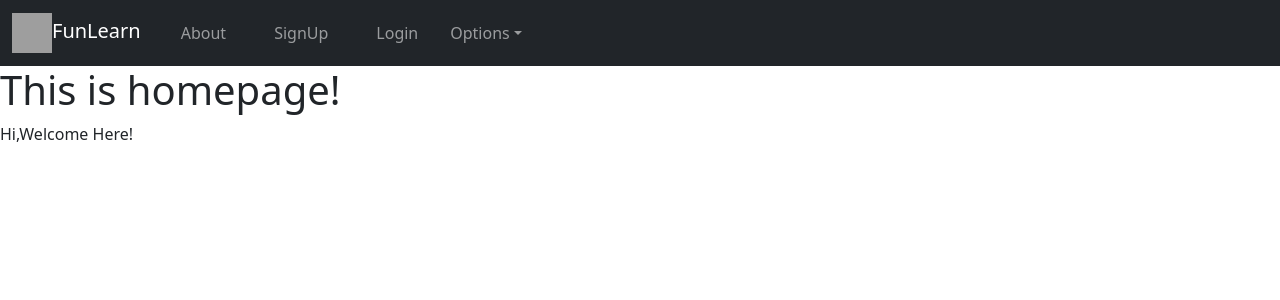
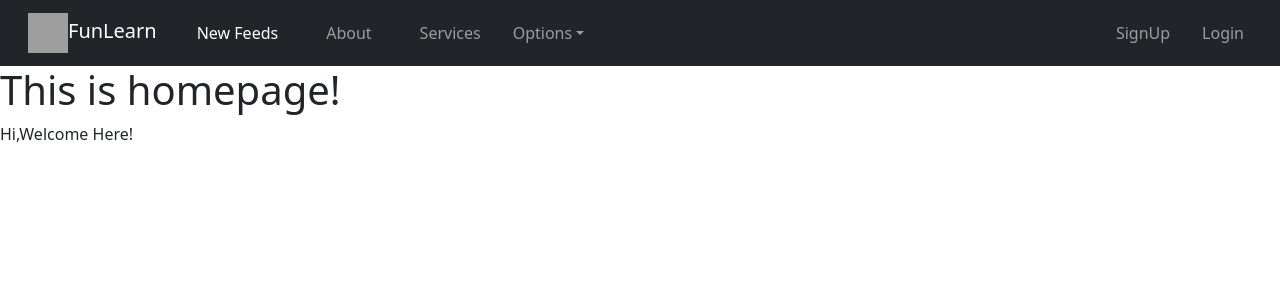
Before and after one commit to Barungit/Blog-App-FrontEnd, a React (Create React App) app: page / in a window 1280 px wide. Shown: the top 300 px of the page. Built offline with nearby package versions, Linux system fonts and the light colour scheme; grey boxes are pictures that could not be loaded.

Commit message:
Login Complete

```diff
--- a/src/App.js
+++ b/src/App.js
@@ -1,12 +1,11 @@
 import 'bootstrap/dist/css/bootstrap.min.css';
 import './App.css';
-import { Button,Alert } from 'reactstrap';
-import Base from './Components/Base';
 import { BrowserRouter,Routes,Route } from 'react-router-dom';
 import Home from './pages/Home';
 import About from './pages/About';
 import Login from './pages/Login';
 import Signup from './pages/Signup';
+import Services from './pages/Services';
 import { ToastContainer, toast } from 'react-toastify';
 import 'react-toastify/dist/ReactToastify.css';
 import Userdashboard from './pages/Userdashboard';
@@ -18,17 +17,16 @@ function App() {
   return (
 
     <BrowserRouter>
-    <Base />
-    <ToastContainer position='top-center' />
+    <ToastContainer position='bottom-center' />
       <Routes>
       <Route path='/' element={<Home />}/>
       <Route path='/about' element={<About />}/>
       <Route path='/login' element={<Login />}/>
       <Route path='/signup' element={<Signup />}/>
-
+      <Route path='/services' element={<Services />}/>
       <Route path="/user" element={<Privateroute />}>
-      <Route path='dashboard' element={<Userdashboard />}/>
-      <Route path='profile_info' element={<Profile_info />}/>
+        <Route path='dashboard' element={<Userdashboard />}/>
+        <Route path='profile_info' element={<Profile_info />}/>
       </Route>
 
       </Routes>
--- a/src/Components/Base.js
+++ b/src/Components/Base.js
@@ -1,11 +1,11 @@
 import { Children } from "react"
-import CustomNavBar from "./CustomNavbar";
+import CustomNavBar2 from "./CustomNavbar2";
 
 const Base=({title="Welcome to our Website!",children})=>{
 
 return(
         <div className="container-fluid m-0 p-0">
-            <CustomNavBar />
+            <CustomNavBar2 />
 
             {children}
 
--- a/src/Components/CustomNavbar.jsx
+++ /dev/null
@@ -1,77 +0,0 @@
-import React from 'react';
-import { NavLink as ReactLink } from 'react-router-dom';
-import img1 from '../images/pi.png';
-import {
-  Collapse,
-  Navbar,
-  NavbarToggler,
-  NavbarBrand,
-  Nav,
-  NavItem,
-  NavLink,
-  UncontrolledDropdown,
-  DropdownToggle,
-  DropdownMenu,
-  DropdownItem,
-  NavbarText} from 'reactstrap';
-
-export default class CustomNavBar extends React.Component {
-  constructor(props) {
-    super(props);
-
-    this.toggle = this.toggle.bind(this);
-    this.state = {
-      isOpen: false
-    };
-  }
-  toggle() {
-    this.setState({
-      isOpen: !this.state.isOpen
-    });
-  }
-  render() {
-    return (
-      <div>
-
-        <Navbar color="dark" dark expand={"sm"} >
-          <NavbarBrand tag={ReactLink} to="/">
-            <img alt="logos"src={img1} style={{height: 40, width: 40}} />
-            FunLearn</NavbarBrand>
-          <NavbarToggler onClick={this.toggle} />
-
-          <Collapse isOpen={this.state.isOpen} navbar>
-            <Nav className="ml-auto" navbar>
-              <NavItem className='mx-3'>
-                <NavLink tag={ReactLink} to="/about">About</NavLink>
-              </NavItem>
-              <NavItem className='mx-3'>
-                <NavLink tag={ReactLink} to="/signup">SignUp</NavLink>
-              </NavItem >
-              <NavItem className='mx-3'>
-                <NavLink tag={ReactLink} to="/login">Login</NavLink>
-              </NavItem>
-              <UncontrolledDropdown nav inNavbar>
-                <DropdownToggle nav caret>
-                  Options
-                </DropdownToggle>
-                <DropdownMenu end>
-                  <DropdownItem>
-                    Option 1
-                  </DropdownItem>
-                  <DropdownItem>
-                    Option 2
-                  </DropdownItem>
-                  <DropdownItem divider />
-                  <DropdownItem>
-                    Reset
-                  </DropdownItem>
-                </DropdownMenu>
-              </UncontrolledDropdown>
-            </Nav>
-          </Collapse>
-          {/*<NavbarText style={{float: "right"}}>SuperBlogs</NavbarText>*/}
-        </Navbar>
-      </div>
-    );
-  }
-}
--- /dev/null
+++ b/src/Components/CustomNavbar2.jsx
@@ -0,0 +1,121 @@
+import React, { useEffect, useState } from 'react';
+import { NavLink as ReactLink, useNavigate } from 'react-router-dom';
+import img1 from '../images/pi.png';
+import {
+  Collapse,
+  Navbar,
+  NavbarToggler,
+  NavbarBrand,
+  Nav,
+  NavItem,
+  NavLink,
+  UncontrolledDropdown,
+  DropdownToggle,
+  DropdownMenu,
+  DropdownItem,
+  NavbarText} from 'reactstrap';
+import { doLogout, getCurrentUserDetail, isLoggedIn } from '../auth';
+
+ const CustomNavBar2 = () => {
+  let navigate=useNavigate()
+  const [isOpen,setIsOpen] = useState(false)
+  const [login,setLogin]=useState(false)
+  const [user,setUser]=useState(undefined)
+
+  useEffect(()=>{
+    setLogin(isLoggedIn())
+    setUser(getCurrentUserDetail())
+  },[login])
+
+  const logout=()=>{
+    doLogout(()=>{
+      //logged out
+      setLogin(false)
+      navigate("/")
+    })
+  }
+
+    return (
+      <div>
+
+        <Navbar
+          color="dark"
+          dark expand={"sm"}
+          fixed=""
+          className='px-3'>
+
+          <NavbarBrand tag={ReactLink} to="/">
+            <img alt="logos"src={img1} style={{height: 40, width: 40}} />
+            FunLearn
+          </NavbarBrand>
+
+          <NavbarToggler onClick={()=> setIsOpen(!isOpen)} />
+
+          <Collapse isOpen={isOpen} navbar>
+          <Nav className="me-auto" navbar>
+          <NavItem className='mx-3'>
+          <NavLink tag={ReactLink} to="/">New Feeds</NavLink>
+            </NavItem>
+            <NavItem className='mx-3'>
+                <NavLink tag={ReactLink} to="/about">About</NavLink>
+              </NavItem>
+              <NavItem className='mx-3'>
+                <NavLink tag={ReactLink} to="/services">Services</NavLink>
+              </NavItem>
+              <UncontrolledDropdown nav inNavbar>
+                <DropdownToggle nav caret>
+                  Options
+                </DropdownToggle>
+                <DropdownMenu end>
+                  <DropdownItem>
+                    Option 1
+                  </DropdownItem>
+                  <DropdownItem>
+                    Option 2
+                  </DropdownItem>
+                  <DropdownItem divider />
+                  <DropdownItem>
+                    Reset
+                  </DropdownItem>
+                </DropdownMenu>
+              </UncontrolledDropdown>
+            </Nav>
+            <Nav navbar>
+
+              {
+                login && (
+                  <>
+                  <NavItem className='mx-3'>
+                  <NavLink tag={ReactLink} to="/user/profile_info">{user.name}</NavLink>
+                  </NavItem >
+                  <NavItem className='mx-3'>
+                  <NavLink onClick={logout}>Logout</NavLink>
+                  </NavItem >
+                  <NavItem className='mx-3'>
+                  <NavLink tag={ReactLink} to="/user/dashboard">{user.email}</NavLink>
+                  </NavItem >
+                  </>
+                )
+              }
+
+              {
+                !login && (
+                  <>
+                  <NavItem className='mx-3'>
+                  <NavLink tag={ReactLink} to="/signup">SignUp</NavLink>
+              </NavItem >
+              <NavItem >
+                  <NavLink tag={ReactLink} to="/login">Login</NavLink>
+              </NavItem>
+                  </>
+                )
+              }
+            </Nav>
+          </Collapse>
+          {/*<NavbarText style={{float: "right"}}>SuperBlogs</NavbarText>*/}
+        </Navbar>
+      </div>
+    );
+
+}
+export default CustomNavBar2;
--- a/src/auth/index.js
+++ b/src/auth/index.js
@@ -22,9 +22,9 @@ export const doLogout = (next) => {
 
 //getCurrent user deatails
 export const getCurrentUserDetail = () =>{
-    if(isLoggedIn){
+    if(isLoggedIn()){
         return JSON.parse(localStorage.getItem("data")).user;
     } else {
-        return false;
+        return undefined;
     }
 }
--- a/src/pages/About.js
+++ b/src/pages/About.js
@@ -1,10 +1,14 @@
+import Base from "../Components/Base"
+
 const About=()=> {
     return (
+        <Base>
         <div>
 
             <p>Hi,Welcome Here!</p>
             <h1>This is About page!</h1>
         </div>
+        </Base>
     )
 }
 export default About
--- a/src/pages/Home.js
+++ b/src/pages/Home.js
@@ -1,9 +1,13 @@
+import Base from "../Components/Base"
+
 const Home=()=> {
     return (
+        <Base>
         <div>
             <h1>This is homepage!</h1>
             <p>Hi,Welcome Here!</p>
         </div>
+        </Base>
     )
 }
 export default Home
--- /dev/null
+++ b/src/pages/Services.jsx
@@ -0,0 +1,14 @@
+import React from 'react'
+import Base from '../Components/Base'
+
+function Services() {
+  return (
+    <Base>
+    <div>
+        <h1>This is services page.</h1>
+    </div>
+    </Base>
+  )
+}
+
+export default Services
--- a/src/pages/Signup.js
+++ b/src/pages/Signup.js
@@ -2,6 +2,7 @@ import { useEffect, useState } from "react"
 import { Button, Card, CardBody, CardHeader, Container, Form, FormFeedback, FormGroup, Input, Label } from "reactstrap"
 import { signUp } from "../services/user-service"
 import { toast } from "react-toastify"
+import Base from "../Components/Base"
 //import (signUp)
 const Signup=()=> {
     // data is the object where the data from the form is hold before sending to the backend
@@ -81,6 +82,7 @@ const Signup=()=> {
 
 
     return (
+        <Base>
         <div>
             {/* for blog lovers!. Read , write, explore!*/}
             {/* container to make the form have ggaps from both ends and margin y axis to gap from top and bottom.*/}
@@ -183,6 +185,7 @@ const Signup=()=> {
 
             </Container>
         </div>
+        </Base>
     )
 }
 export default Signup
--- a/src/pages/Userdashboard.jsx
+++ b/src/pages/Userdashboard.jsx
@@ -1,8 +1,10 @@
 import React from 'react'
-
+import Base from '../Components/Base'
 const Userdashboard = () => {
   return (
+    <Base>
     <div>Welcome to user DashBoard!</div>
+    </Base>
   )
 }
 
--- a/src/pages/user_pages/Profile_info.jsx
+++ b/src/pages/user_pages/Profile_info.jsx
@@ -1,8 +1,11 @@
 import React from 'react'
+import Base from '../../Components/Base'
 
 const Profile_info = () => {
   return (
+    <Base>
     <div>Hey It is YOU!</div>
+    </Base>
   )
 }
 
```
Also changed, not shown: src/pages/Login.js (+7 -0 lines).
